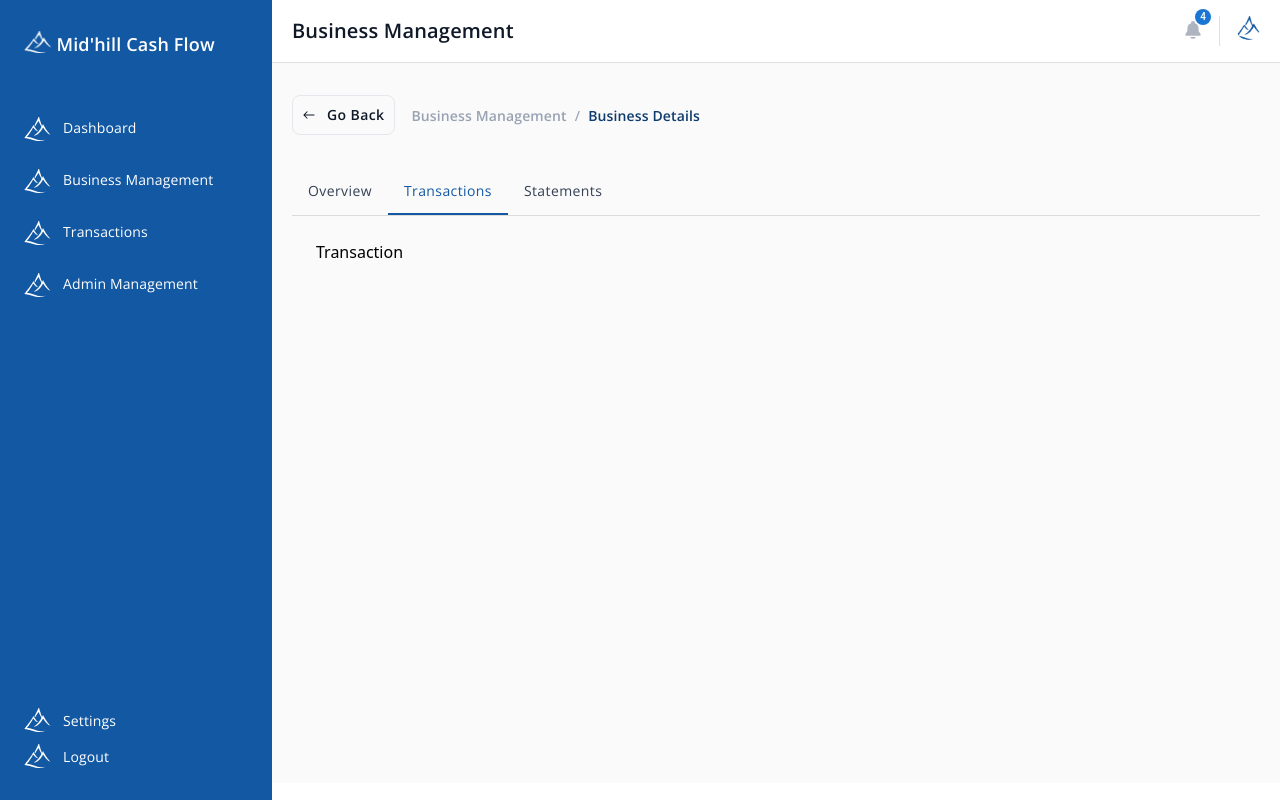
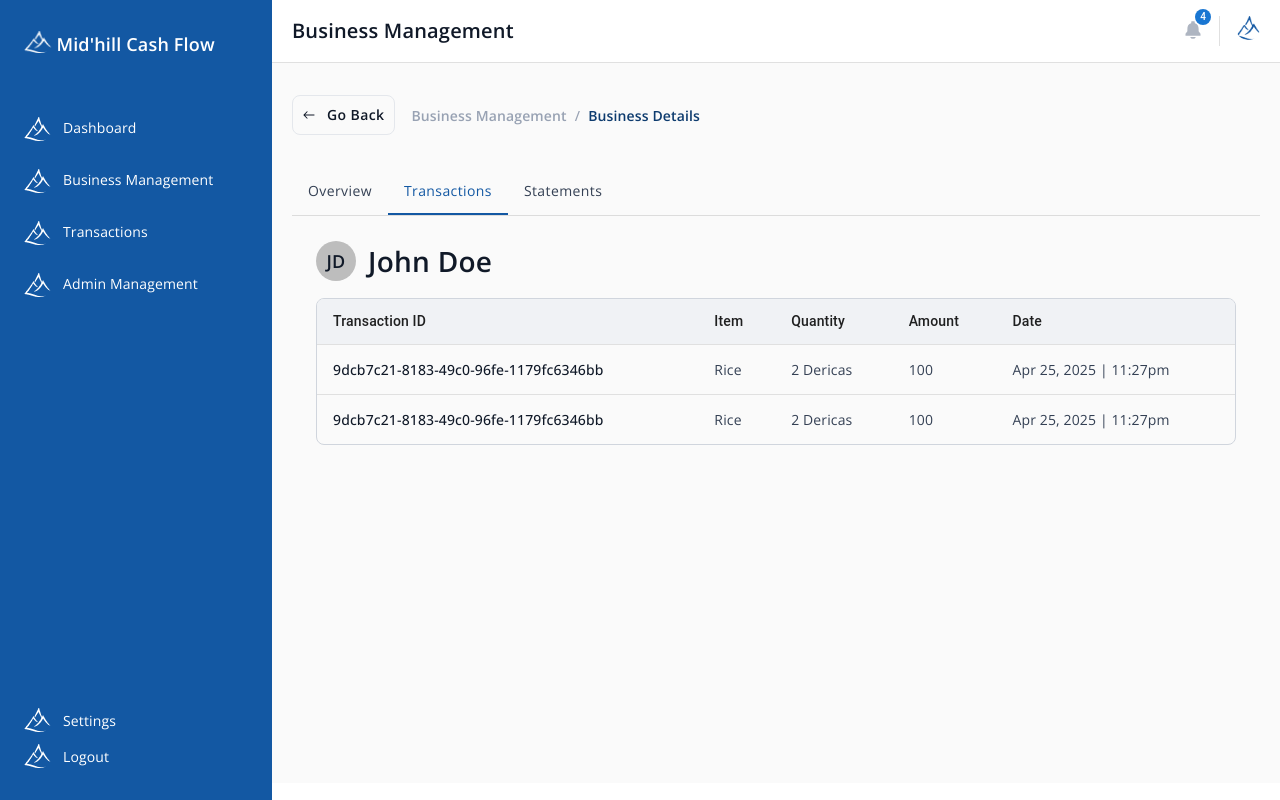
Before and after one commit to debagit10/middlehill-admin-dashboard, a React (Vite) app: page /business/1 in a window 1280 px wide. Both pictures are taken after a click on the tab "Transactions". Built offline with nearby package versions, Linux system fonts and the light colour scheme.

Commit message:
feat: enhance Transaction component with detailed transaction table and date formatting

```diff
--- a/src/components/business-tabs/Transaction.tsx
+++ b/src/components/business-tabs/Transaction.tsx
@@ -1,5 +1,135 @@
+import {
+  Avatar,
+  Table,
+  TableBody,
+  TableCell,
+  TableContainer,
+  TableHead,
+  TableRow,
+  Typography,
+} from "@mui/material";
+import DayAndTime from "../../utils/DayAndTime";
+
+const rows = [
+  {
+    item_name: "Rice",
+    quantity: "2 Dericas",
+    amount: "100",
+    id: "9dcb7c21-8183-49c0-96fe-1179fc6346bb",
+    date: "2025-04-25T23:27:55.864Z",
+  },
+  {
+    item_name: "Rice",
+    quantity: "2 Dericas",
+    amount: "100",
+    id: "9dcb7c21-8183-49c0-96fe-1179fc6346bb",
+    date: "2025-04-25T23:27:55.864Z",
+  },
+];
+
 const Transaction = () => {
-  return <div>Transaction</div>;
+  return (
+    <div>
+      <div className="flex gap-[12px] items-center mb-[1rem]">
+        <Avatar>
+          <Typography
+            fontSize={18}
+            fontWeight={600}
+            fontFamily="Open Sans, sans-serif"
+            color="#101928"
+          >
+            JD
+          </Typography>
+        </Avatar>
+        <Typography
+          fontSize={28}
+          fontWeight={600}
+          fontFamily="Open Sans, sans-serif"
+          color="#101928"
+        >
+          John Doe
+        </Typography>
+      </div>
+      <TableContainer
+        sx={{ borderRadius: "8px", border: "0.5px solid #D0D5DD" }}
+      >
+        <Table sx={{ minWidth: 650 }} aria-label="simple table" size="small">
+          <TableHead>
+            <TableRow sx={{ backgroundColor: "#F0F2F5", height: "45px" }}>
+              <TableCell>Transaction ID</TableCell>
+              <TableCell>Item</TableCell>
+              <TableCell>Quantity</TableCell>
+              <TableCell>Amount</TableCell>
+              <TableCell>Date</TableCell>
+            </TableRow>
+          </TableHead>
+
+          <TableBody>
+            {rows.map((row) => (
+              <TableRow
+                key={row.item_name}
+                sx={{
+                  height: "50px",
+                  "&:last-child td, &:last-child th": { border: 0 },
+                }}
+              >
+                <TableCell component="th" scope="row">
+                  <Typography
+                    color="#101928"
+                    sx={{ fontFamily: "Open Sans, sans-serif" }}
+                    fontWeight={500}
+                    fontSize={14}
+                  >
+                    {row.id}
+                  </Typography>
+                </TableCell>
+                <TableCell>
+                  <Typography
+                    color="#344054"
+                    sx={{ fontFamily: "Open Sans, sans-serif" }}
+                    fontWeight={400}
+                    fontSize={14}
+                  >
+                    {row.item_name}
+                  </Typography>
+                </TableCell>
+                <TableCell>
+                  <Typography
+                    color="#344054"
+                    sx={{ fontFamily: "Open Sans, sans-serif" }}
+                    fontWeight={400}
+                    fontSize={14}
+                  >
+                    {row.quantity}
+                  </Typography>
+                </TableCell>
+                <TableCell>
+                  <Typography
+                    color="#344054"
+                    sx={{ fontFamily: "Open Sans, sans-serif" }}
+                    fontWeight={400}
+                    fontSize={14}
+                  >
+                    {row.amount}
+                  </Typography>
+                </TableCell>
+                <TableCell>
+                  <Typography
+                    color="#344054"
+                    sx={{ fontFamily: "Open Sans, sans-serif" }}
+                    fontWeight={400}
+                    fontSize={14}
+                  >
+                    <DayAndTime date={row.date} />
+                  </Typography>
+                </TableCell>
+              </TableRow>
+            ))}
+          </TableBody>
+        </Table>
+      </TableContainer>
+    </div>
+  );
 };
 
 export default Transaction;
--- /dev/null
+++ b/src/utils/DayAndTime.tsx
@@ -0,0 +1,13 @@
+import React from "react";
+import dayjs from "dayjs";
+
+interface DayAndTimeProps {
+  date: string;
+}
+
+const DayAndTime: React.FC<DayAndTimeProps> = ({ date }) => {
+  const formatted = dayjs(date).format("MMM D, YYYY | hh:mma");
+  return <>{formatted}</>;
+};
+
+export default DayAndTime;
```
